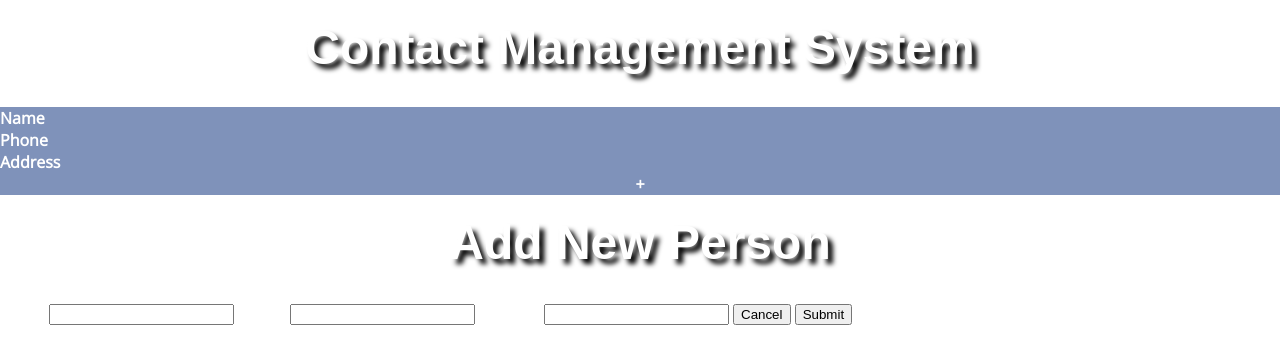
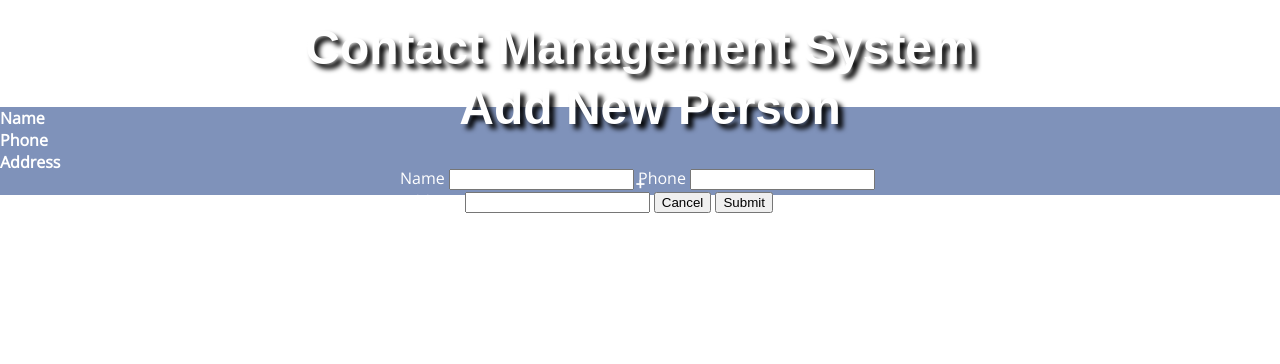
Before and after one commit to dianawallace/Contact-Management-System, a plain HTML site: page index.html in a window 1280 px wide. Drawn offline with nearby package versions, Linux system fonts and the light colour scheme.

Commit message:
added css to newPersonModal

```diff
--- a/style.css
+++ b/style.css
@@ -62,3 +62,13 @@ h1 {
     text-align: center;
     cursor: pointer;
 }
+
+#newPersonModal {
+    width: 500px;
+    padding: 10px;
+    border-radius: 3px;
+    z-index: 99;
+    top: 50px;
+    position: absolute;
+    margin-left: calc(50% - 250px);
+}
```
